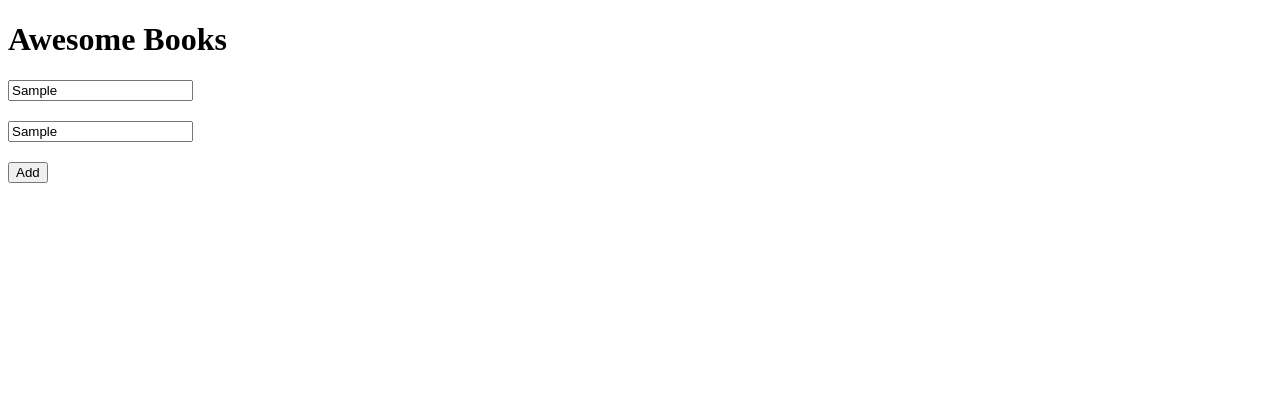
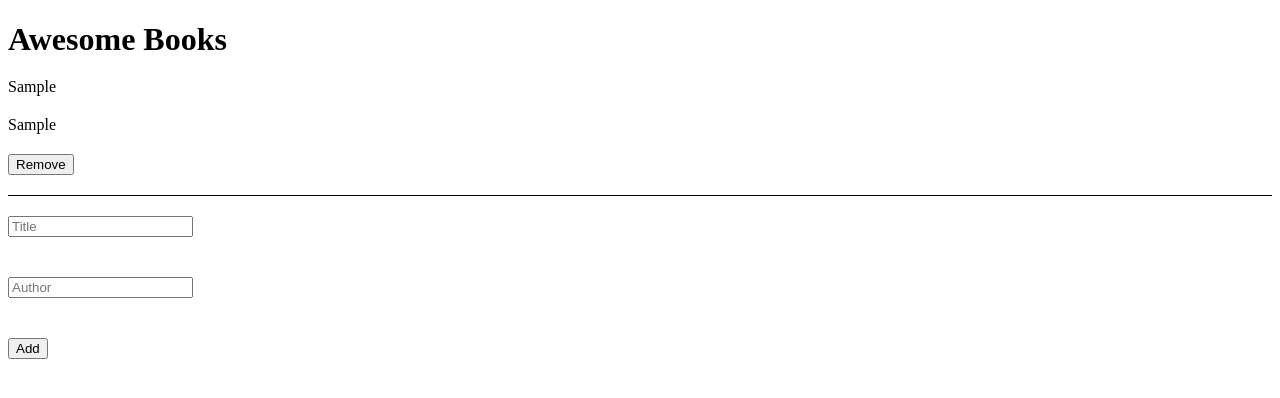
Before and after one commit to tan12082001/Project-AwesomeBooks, a website: page index.html in a window 1280 px wide. Both pictures are taken after typing "Sample", "Sample" into the empty fields and a click on the button "Add". Drawn offline with Linux system fonts and the light colour scheme.

Commit message:
Add add book feature

```diff
--- a/app.js
+++ b/app.js
@@ -1,4 +1,57 @@
-const books = {
-    Name: String,
-    Author: String
-};
+let bookStorage = JSON.parse(localStorage.getItem('books-display')) || [];
+const bookDisplay = document.querySelector('.books-display');
+const addBook = document.querySelector('.add-book-button');
+const removeBook = document.querySelectorAll('.removebook');
+var bookName = document.querySelector('.book');
+var authorName = document.getElementById('author-name');
+
+let obj = {};
+function displaybooks() {
+    for(let i = 0; i<= bookStorage.length; i++) {
+        if(bookName.value !== '' && authorName.value !== '') {
+            obj.book = bookName.value;
+            obj.author = authorName.value;
+
+            let newbook = {
+              title: obj.book,
+              author: obj.author,
+            };
+            bookStorage.push(newbook);
+
+            localStorage.setItem('bookstorage', JSON.stringify(bookStorage));
+
+            const outerdiv = document.createElement('div');
+            outerdiv.classList.add('outerdiv');
+                outerdiv.innerHTML += `
+                    <ul class='added-book'>
+                    <li class='book-title'>${newbook.title}</li>
+                    <li class='book-author'>${newbook.author}</li>
+
+                    </ul>
+                `;
+                const removebook = document.createElement('button');
+                removebook.innerText = 'Remove';
+                bookName.value = '';
+                authorName.value = '';
+                outerdiv.appendChild(removebook);
+                bookDisplay.appendChild(outerdiv);
+            }
+
+   /* function re(id) {
+        bookStorage = bookStorage.filter( (book) => book.id.toString() != id);
+        localStorage.setItem('books', JSON.stringify(bookStorage));
+        displaybooks();
+    }
+    removeBook.forEach((e) => {
+        e.addEventListener('click', (ele) => {
+            re(ele.target.id);
+        });
+    });*/
+
+    }
+    console.log(bookStorage[1]);
+
+
+}
+displaybooks();
+addBook.addEventListener('click', displaybooks);
--- a/index.html
+++ b/index.html
@@ -26,9 +26,8 @@
                         <label for="author-name"></label>
                         <input class="author" type="text" id="author-name" placeholder="Author" required>
                     </div>
-                    <div class="add-button">
-                        <button class="add-book" type="button">Add</button>
-                    </div>
+
+                        <button class="add-book-button" type="button">Add</button>
                 </form>
             </div>
         </main>
--- a/styles.css
+++ b/styles.css
@@ -1,3 +1,12 @@
-div {
-    margin-bottom: 20px;
+* {
+  margin-bottom: 20px;
 }
+
+.outerdiv {
+  border-bottom: 1px solid black;
+}
+
+ul {
+  padding: 0;
+  list-style-type: none;
+}
```
Also changed, not shown: README.md.
